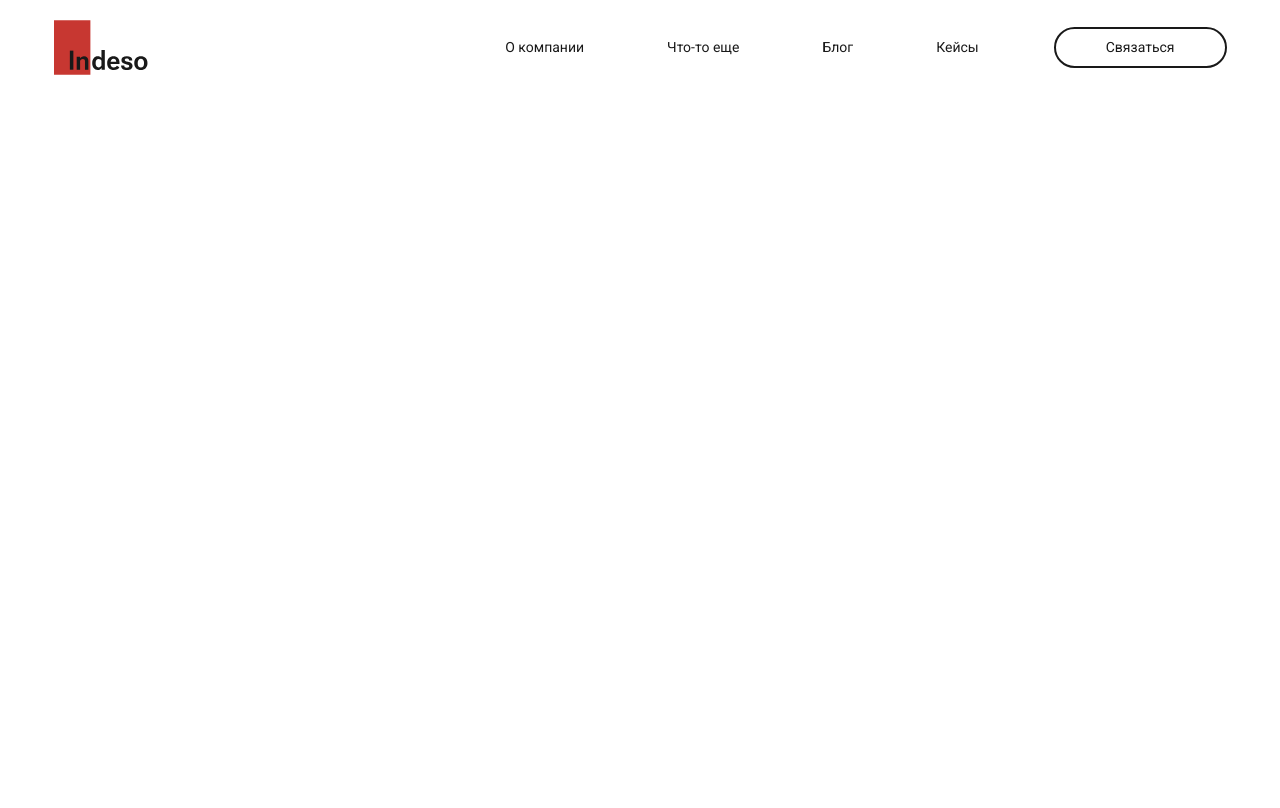
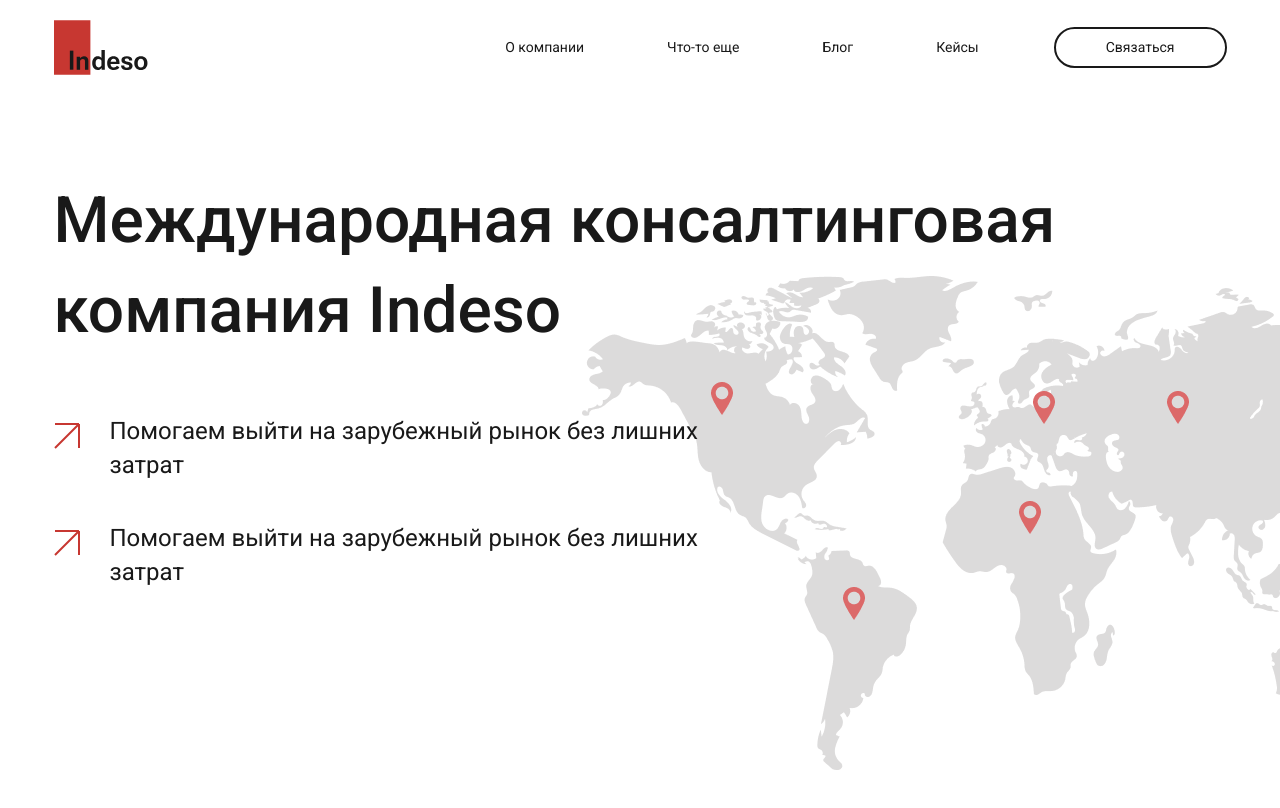
Before and after one commit to fayzullayevelmurod/Indeso, a website: page index.html in a window 1280 px wide. Drawn offline with nearby package versions, Linux system fonts and the light colour scheme.

Commit message:
intro section finished

```diff
--- a/index.html
+++ b/index.html
@@ -52,6 +52,35 @@
     <!-- main -->
     <main class="main">
 
+      <!-- intro -->
+      <section class="intro">
+        <div class="container">
+          <div class="intro-content">
+            <h1 class="intro-content__title">Международная консалтинговая компания Indeso </h1>
+            <div class="company-info__list">
+              <div class="company-info__list-item">
+                <img src="images/icons/next-upp-arrow.svg" alt="next-upp-arrow">
+                <p class="company-info__list-text">Помогаем выйти на зарубежный рынок без лишних затрат</p>
+              </div>
+              <div class="company-info__list-item">
+                <img src="images/icons/next-upp-arrow.svg" alt="next-upp-arrow">
+                <p class="company-info__list-text">Помогаем выйти на зарубежный рынок без лишних затрат</p>
+              </div>
+            </div>
+          </div>
+          <div class="intro-map">
+            <img
+              src="images/map.png"
+              class="intro-map__img"
+              alt="map img"
+            />
+          </div>
+        </div>
+      </section>
+      <!-- intro -->
+
+      <!--  -->
+
     </main>
 
 
--- a/sass/base/_reset.scss
+++ b/sass/base/_reset.scss
@@ -42,7 +42,10 @@ button {
 input:focus {
   outline: none !important;
 }
-
+a,
+span {
+  display: inline-block;
+}
 a:active,
 a:focus {
   outline: 0;
@@ -54,6 +57,7 @@ body {
   font-family: 'Roboto', sans-serif;
   font-weight: 400;
   font-size: 16px;
+  color: #191919;
 }
 
 .wrapper {
--- a/sass/layout/_header.scss
+++ b/sass/layout/_header.scss
@@ -22,6 +22,11 @@
       font-weight: 400;
       line-height: 16.41px;
       color: #191919;
+      transition: color 0.3s ease;
+
+      &:hover {
+        color: #c73731;
+      }
     }
   }
   &-right__box {
@@ -36,5 +41,12 @@
     padding: 10px 50px;
     border-radius: 26px;
     color: #191919;
+    transition: all 0.3s ease;
+
+    &:hover {
+      background-color: #c73731;
+      color: #ffffff;
+      border-color: #c73731;
+    }
   }
 }
--- a/sass/pages/_home.scss
+++ b/sass/pages/_home.scss
@@ -0,0 +1,47 @@
+.intro {
+  margin: 101px auto 294px auto;
+  z-index: 1;
+  .container {
+    position: relative;
+  }
+  &-map {
+    position: absolute;
+    top: 100px;
+    right: -212px;
+    width: 856.57px;
+    height: 494px;
+    z-index: -1;
+    &__img {
+      width: 100%;
+      height: 100%;
+    }
+  }
+
+  &-content {
+    max-width: 1052px;
+    &__title {
+      font-size: 64px;
+      font-weight: 500;
+      line-height: 89.6px;
+    }
+  }
+  .company-info__list {
+    margin: 60px 0;
+    max-width: 698px;
+    display: flex;
+    flex-direction: column;
+    gap: 40px;
+    &-item {
+      display: flex;
+      align-items: start;
+      gap: 30px;
+      img {
+        padding-top: 8px;
+      }
+    }
+    &-text {
+      font-size: 24px;
+      line-height: 33.6px;
+    }
+  }
+}
```
Also changed, not shown: css/main.css, images/icons/next-upp-arrow.svg (added), images/icons/swiper-next-arrow.svg (added), images/icons/swiper-prev-arrow.svg (added), images/map.png (added), 1 other file.
